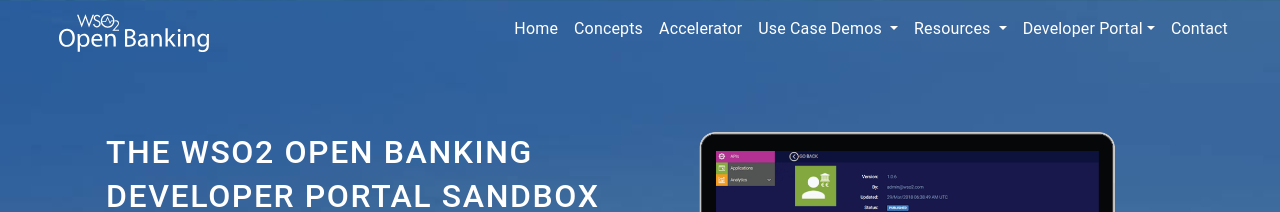
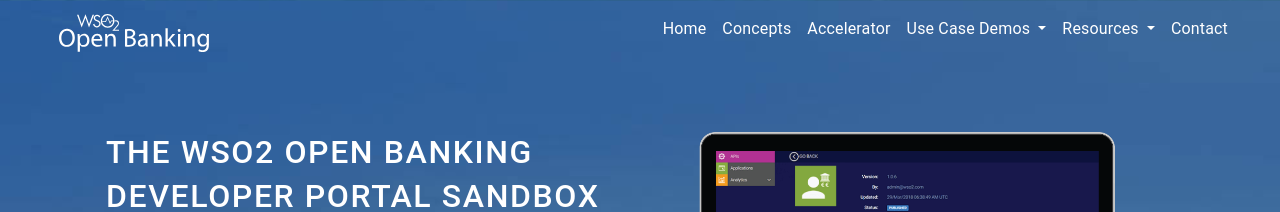
Before and after one commit to wso2/demo-open-banking.github.io, a Jekyll site: the page built from index.html, in a window 1280 px wide. Shown: the top 212 px of the page. Built offline with Jekyll 4.4.1, drawn with Linux system fonts in a browser that asks for light colours.

Commit message:
Remove demo-site ref from docs

```diff
--- a/_includes/nav.html
+++ b/_includes/nav.html
@@ -60,14 +60,14 @@
                         <a class="dropdown-item " href="https://wso2.com/blog/industry-solutions">Blogs</a>
                       </div>
                     </li>
-                    <li class="nav-item dropdown">
-                      <a class="nav-link dropdown-toggle" href="javascript:void(0)" data-bs-toggle="dropdown" aria-haspopup="true" aria-expanded="false">Developer Portal</a>
-                      <div class="dropdown-menu dropdown-menu-right" aria-labelledby="psd2">
-                        <a class="dropdown-item " href="/sandbox-guide">Sandbox Guide </a>
-                        <a class="dropdown-item" href="https://sandbox-openbanking.wso2.com" target="_blank">
-                            Sandbox</a>
-                      </div>
-                    </li>
+<!--                    <li class="nav-item dropdown">-->
+<!--                      <a class="nav-link dropdown-toggle" href="javascript:void(0)" data-bs-toggle="dropdown" aria-haspopup="true" aria-expanded="false">Developer Portal</a>-->
+<!--                      <div class="dropdown-menu dropdown-menu-right" aria-labelledby="psd2">-->
+<!--                        <a class="dropdown-item " href="/sandbox-guide">Sandbox Guide </a>-->
+<!--                        <a class="dropdown-item" href="https://sandbox-openbanking.wso2.com" target="_blank">-->
+<!--                            Sandbox</a>-->
+<!--                      </div>-->
+<!--                    </li>-->
                     <li class="nav-item ">
                       <a class="nav-link" terget="_blank" href="https://wso2.com/contact/?src=open-banking">Contact <span class="visually-hidden">(current)</span></a>
                     </li>
--- a/index.html
+++ b/index.html
@@ -21,7 +21,7 @@
                      <p>This sandbox provides a simulated environment to test the waters of WSO2 Open Banking. It allows users
                         to subscribe and consume APIs from the context of a banking application.
                      </p>
-                     <a href="/sandbox-guide" class="cButton cDownloadButton">Try it out</a>
+                     <a href="https://wso2.com/contact/?src=open-banking" class="cButton cDownloadButton">Try it out</a>
                   </div>
                   <div class="cSliderImage col-sm-12 col-md-6 col-lg-6">
                      <img src="/img/demo-pc.png"/>
```
Also changed, not shown: sandbox-guide.md (+7 -6 lines).
